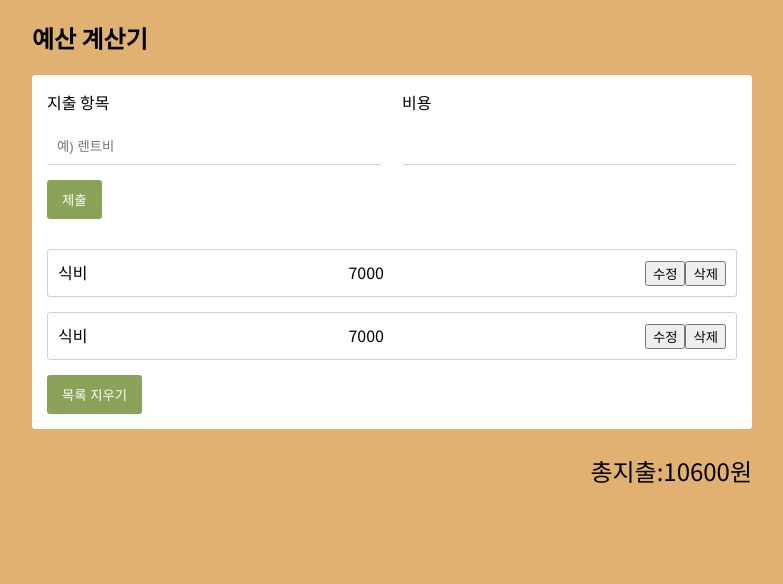
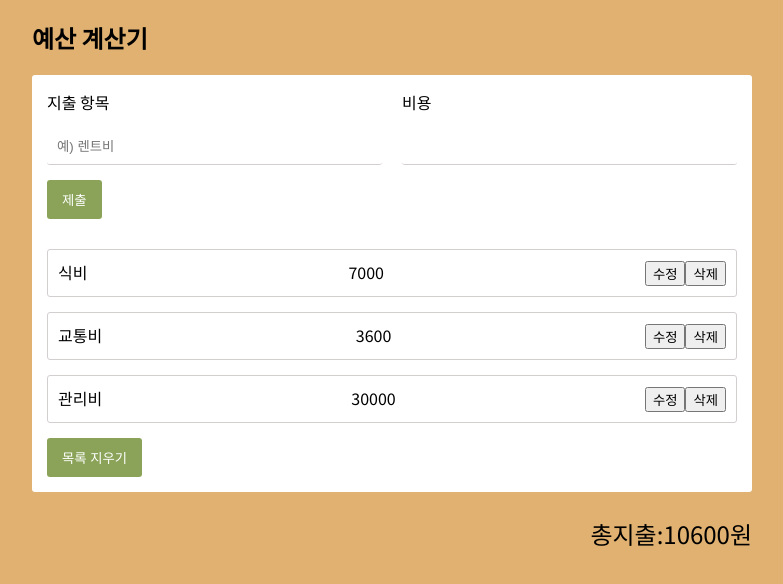
Before and after one commit to hlmg/react-crud, a React (Create React App) app: page / in a window 1280 px wide. Shown: the top 584 px of the page, without its empty margins (248-1031 px from the left). Built offline with nearby package versions, Linux system fonts and the light colour scheme.

Commit message:
지출 항목 생성 기능 구현

```diff
--- a/src/components/Button.js
+++ b/src/components/Button.js
@@ -1,9 +1,9 @@
 import React from "react";
 
-const Button = ({ content }) => {
+const Button = ({ content, onClick }) => {
   return (
     <div className={"Button"}>
-      <button>{content}</button>
+      <button onClick={onClick}>{content}</button>
     </div>
   );
 };
--- a/src/components/Input.js
+++ b/src/components/Input.js
@@ -1,17 +1,40 @@
-import React from "react";
+import React, { useState } from "react";
+import Button from "./Button";
 
-const Input = () => {
+const Input = ({ onCreate }) => {
+  console.log(onCreate);
+  const [name, setName] = useState();
+  const [price, setPrice] = useState();
+
+  const handleSubmit = () => {
+    onCreate(name, price);
+    setName("");
+    setPrice("");
+  };
+
   return (
+    <>
       <div className={"Input"}>
         <div>
           지출 항목
-        <input type={"text"} placeholder={"예) 렌트비"} />
+          <input
+            type={"text"}
+            placeholder={"예) 렌트비"}
+            value={name}
+            onChange={(e) => setName(e.target.value)}
+          />
         </div>
         <div>
           비용
-        <input type={"text"} />
+          <input
+            type={"text"}
+            value={price}
+            onChange={(e) => setPrice(e.target.value)}
+          />
         </div>
       </div>
+      <Button content={"제출"} onClick={handleSubmit} />
+    </>
   );
 };
 
--- a/src/components/Item.js
+++ b/src/components/Item.js
@@ -1,10 +1,10 @@
 import React from "react";
 
-const Item = () => {
+const Item = ({ name, price }) => {
   return (
     <div className={"Item"}>
-      <span>식비</span>
-      <span>7000</span>
+      <span>{name}</span>
+      <span>{price}</span>
       <div>
         <button>수정</button>
         <button>삭제</button>
--- a/src/components/ItemList.js
+++ b/src/components/ItemList.js
@@ -1,11 +1,13 @@
 import React from "react";
 import Item from "./Item";
 
-const ItemList = () => {
+const ItemList = ({ expenditureItems }) => {
+  console.log(expenditureItems);
   return (
     <div className={"ItemList"}>
-      <Item />
-      <Item />
+      {expenditureItems.map((item, index) => (
+        <Item key={index} {...item} />
+      ))}
     </div>
   );
 };
--- a/src/pages/Home.js
+++ b/src/pages/Home.js
@@ -1,16 +1,32 @@
-import React from "react";
+import React, { useState } from "react";
 import Input from "../components/Input";
 import ItemList from "../components/ItemList";
 import Button from "../components/Button";
 
+const dummyData = [
+  { name: "식비", price: 7000 },
+  { name: "교통비", price: 3600 },
+  { name: "관리비", price: 30000 },
+];
+
 const Home = () => {
+  const [expenditureItems, setExpenditureItems] = useState(dummyData);
+
+  const onCreate = (name, price) => {
+    console.log("start oncreate");
+    console.log(name);
+    console.log(price);
+
+    setExpenditureItems([...expenditureItems, { name, price }]);
+  };
+
   return (
     <div className={"Home"}>
       <h2>예산 계산기</h2>
       <div className={"content"}>
-        <Input />
-        <Button content={"제출"} />
-        <ItemList />
+        <Input onCreate={onCreate} />
+
+        <ItemList expenditureItems={expenditureItems} />
         <Button content={"목록 지우기"} />
       </div>
       <div className={"total-amount"}>
```
Lines whose indentation alone changed are shown as unchanged.
